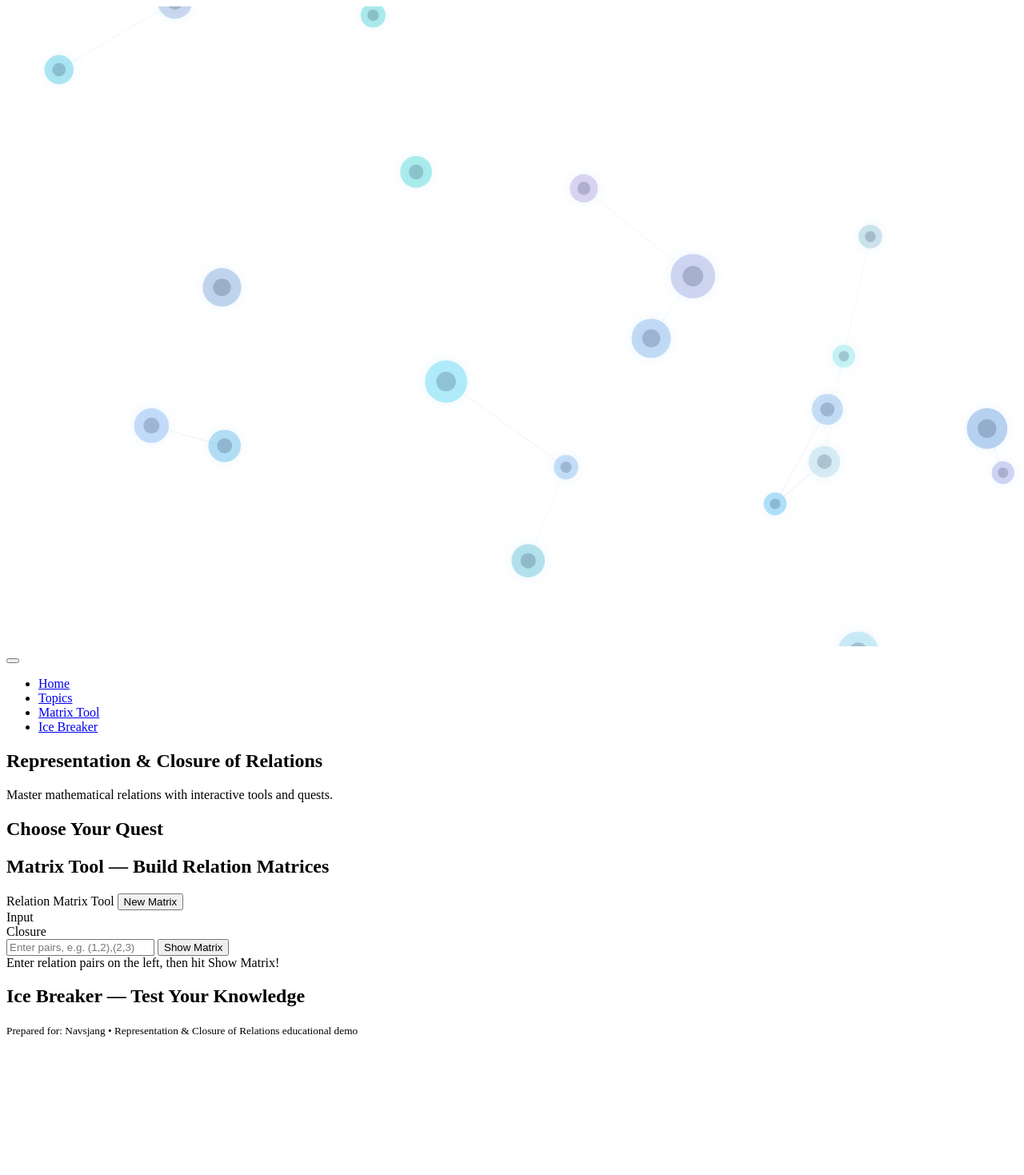
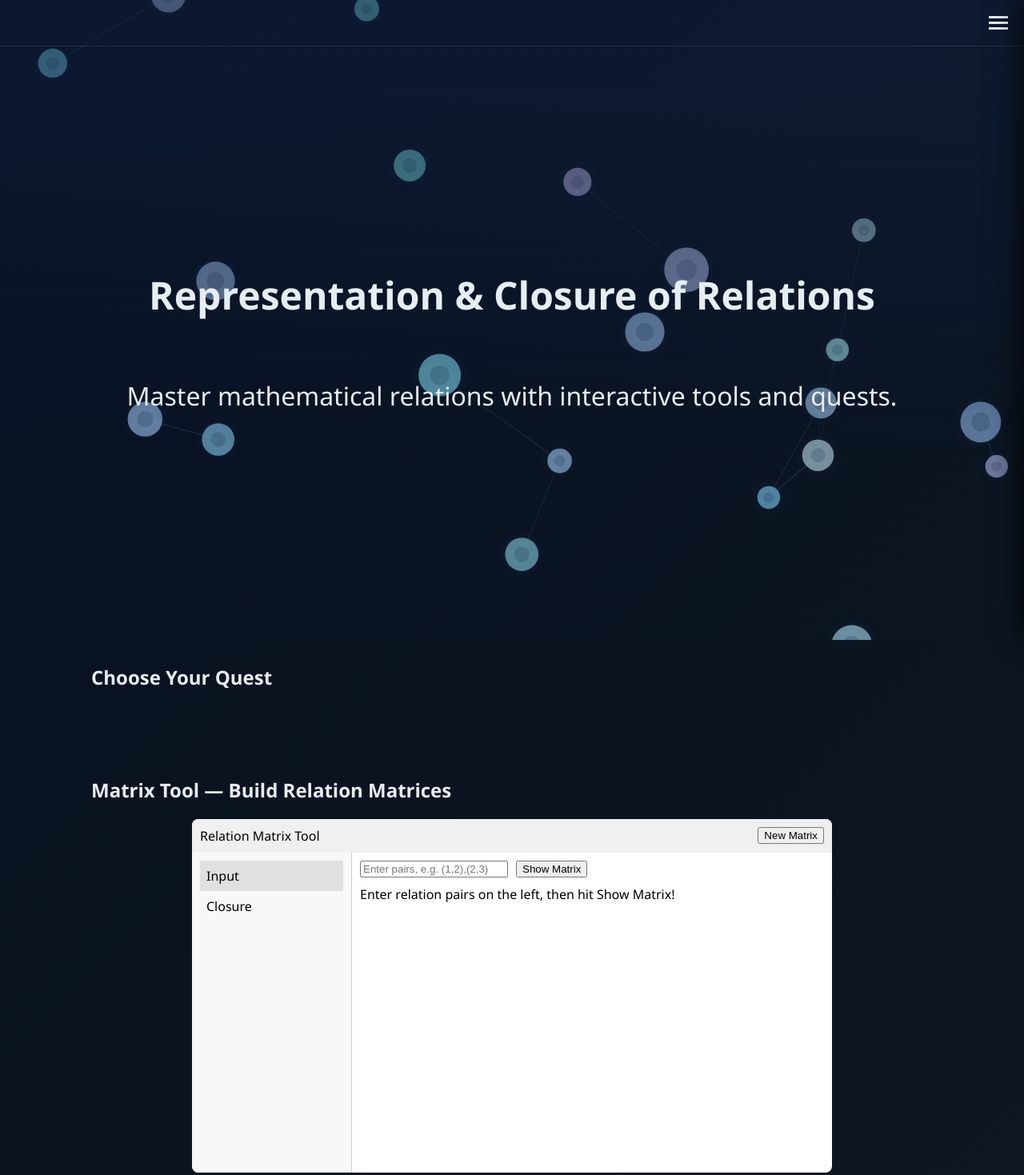
Before and after one commit to Yha-its-urJohn/Discrete, a plain HTML site: page index.html in a window 1280 px wide. Shown: the top 1469 px of the page at 80% size. Before the commit the page ends 1305 px from the top, so only its background shows below. Drawn offline with Linux system fonts and the light colour scheme.

Commit message:
Refactor CSS for layout and styling improvements

```diff
--- a/style.css
+++ b/style.css
@@ -1,13 +1,62 @@
-.tool-info-box {
-    margin-bottom: 16px;
+* { box-sizing: border-box; }
+body { margin: 0; font-family: 'Segoe UI', sans-serif; background: linear-gradient(135deg, #071021, #0f1720); color: #e6eef3; }
+#animated-bg {
+    position: fixed;
+    z-index: -1;
+    top: 0;
+    left: 0;
+    width: 100vw;
+    height: 100vh;
+    overflow: hidden;
+}
+#bg-canvas {
+    display: block;
+    width: 100vw;
+    height: 100vh;
+}
+body:before {
+    content: "";
+    position: fixed;
+    top: 0; left: 0;
+    width: 100vw; height: 100vh;
+    pointer-events: none;
+    background: linear-gradient(180deg, rgba(18,34,67,0.45) 13%, rgba(18,34,67,0.07) 70%);
+    z-index: 0;
+}
+.site-header, .side-menu, .page, .site-footer { position: relative; z-index: 1; }
+.site-header { display: flex; justify-content: flex-end; padding: 14px; position: relative; border-bottom: 1px solid rgba(255,255,255,0.1); }
+.hamburger { background: transparent; border: none; padding: 6px; cursor: pointer; display: flex; flex-direction: column; gap: 4px; }
+.hamburger-line { width: 24px; height: 3px; background: #e6eef3; transition: 0.3s; }
+.side-menu { position: fixed; right: 0; top: 0; width: 260px; height: 100vh; background: #0f1720; padding: 18px; box-shadow: -10px 0 30px rgba(0,0,0,0.6); z-index: 60; transform: translateX(0); transition: transform 0.3s; }
+.side-menu.hidden { transform: translateX(100%); }
+.side-menu ul { list-style: none; padding: 0; margin: 0; }
+.side-menu a { display: block; color: #cfeff8; padding: 10px 6px; text-decoration: none; border-radius: 6px; }
+.side-menu a:hover { background: #092a34; }
+.page { padding: 24px; max-width: 1100px; margin: 20px auto; }
+.hero-center { display: flex; flex-direction: column; justify-content: center; align-items: center; height: 80vh; text-align: center; font-size: 2rem; }
+.topics-list { display: flex; flex-direction: column; gap: 10px; max-width: 820px; }
+.topic-btn { background: #0b2138; color: #e6eef3; border: none; padding: 12px; border-radius: 8px; cursor: pointer; font-size: 16px; }
+.topic-btn:hover { background: #1a3a5c; }
+.topic-content-inline {
+    margin: 8px 0 16px 0;
     padding: 16px;
-    background: #105067;
-    color: #e6eef3;
-    border-radius: 7px;
-    box-shadow: 0 2px 8px rgba(20,40,70,.07);
-    max-width: 600px;
+    background: #0f1720;
+    border-radius: 8px;
+    box-shadow: 0 2px 8px rgba(20,40,70,.08);
+    transition: all .3s cubic-bezier(.25,.8,.25,1);
 }
-.tool-info-box h3 { margin-top: 4px; margin-bottom: 10px; color: #48b6e8; font-size: 1.22em; }
-.tool-info-box code { background: #032935; color: #a0e3ff; border-radius: 4px; padding: 2px 4px; }
-
-/* Full previous CSS here (not shown for brevity but keep all previous styles!) */
+.explorer-window { background: #fff; color: #000; border-radius: 8px; overflow: hidden; max-width: 800px; margin: 0 auto; }
+.explorer-header { background: #f0f0f0; padding: 10px; display: flex; justify-content: space-between; align-items: center; }
+.explorer-body { display: flex; height: 400px; }
+.sidebar { width: 200px; background: #f8f8f8; padding: 10px; border-right: 1px solid #ccc; }
+.sidebar-item { padding: 8px; cursor: pointer; }
+.sidebar-item.active { background: #e0e0e0; }
+.main-content { flex: 1; padding: 10px; }
+.toolbar { display: flex; gap: 10px; margin-bottom: 10px; }
+.file-list { display: flex; flex-wrap: wrap; gap: 10px; }
+.quiz-card { margin-bottom: 20px; padding: 20px; background: #0f1720; border-radius: 8px; }
+.quiz-card button { margin: 5px; padding: 10px; background: #4facfe; color: white; border: none; border-radius: 4px; cursor: pointer; }
+.quiz-card button:hover { background: #2f8be6; }
+table { border-collapse: collapse; margin: 8px 0; background: #fff; color: #000; border-radius: 8px; overflow: hidden; }
+th, td { border: 1px solid #ccc; padding: 8px 12px; text-align: center; }
+th { background: #e0e0e0; }
```
